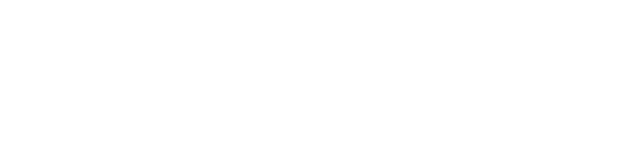
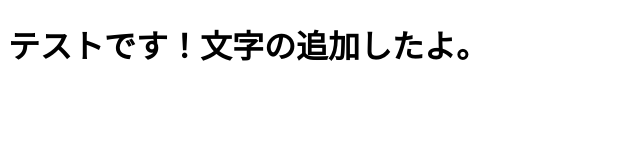
Before and after one commit to kurishi1204/git, a plain HTML site: page index.html in a window 1280 px wide. Shown: the whole page, without its empty margins (0-640 px from the left). Drawn offline with Linux system fonts and the light colour scheme.

Commit message:
文章追加

```diff
--- a/index.html
+++ b/index.html
@@ -7,6 +7,7 @@
     <title>Document</title>
 </head>
 <body>
+    <h1>テストです！文字の追加したよ。</h1>
 
 </body>
 </html>
```
